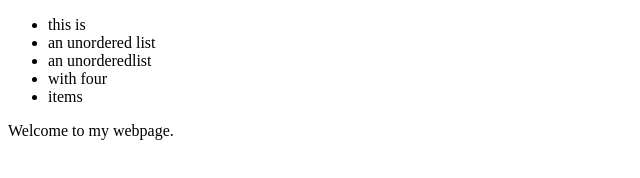
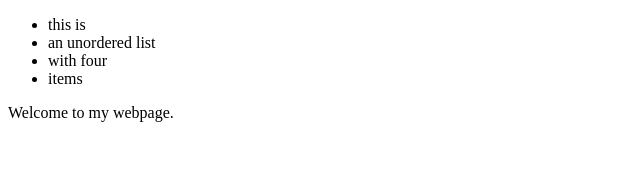
Before and after one commit to Julie9675/julie.github.io, a plain HTML site: page list.html in a window 1280 px wide. Shown: the whole page, without its empty margins (0-640 px from the left). Drawn offline with Linux system fonts and the light colour scheme.

Commit message:
Update list.html

```diff
--- a/list.html
+++ b/list.html
@@ -8,10 +8,9 @@
  <ul>
  <li>this is</li>
  <li>an unordered list</li>
- <li>an unorderedlist</li>
  <li>with four</li>
  <li>items</li>
  </ul>
-  </body>
+  <body>
   <p>Welcome to my webpage.</p>
   </body>
```
